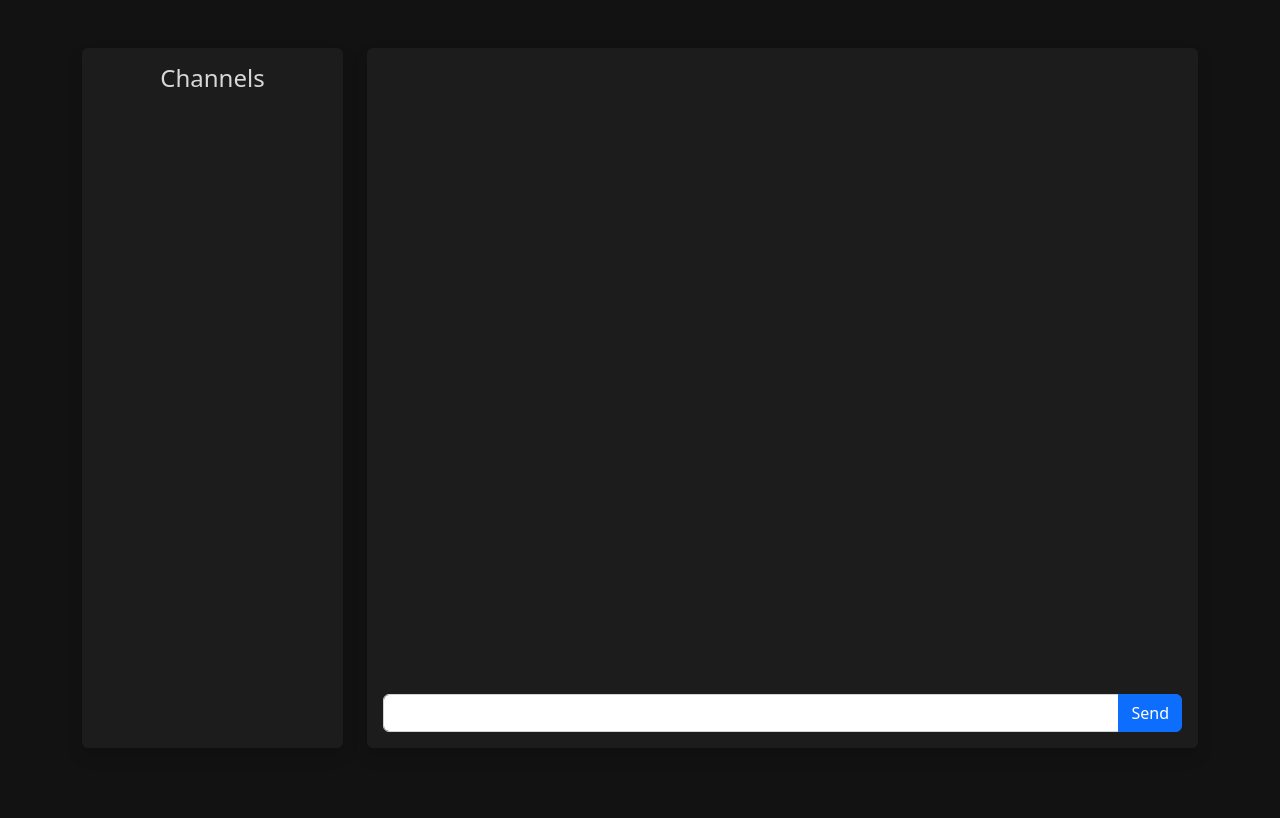
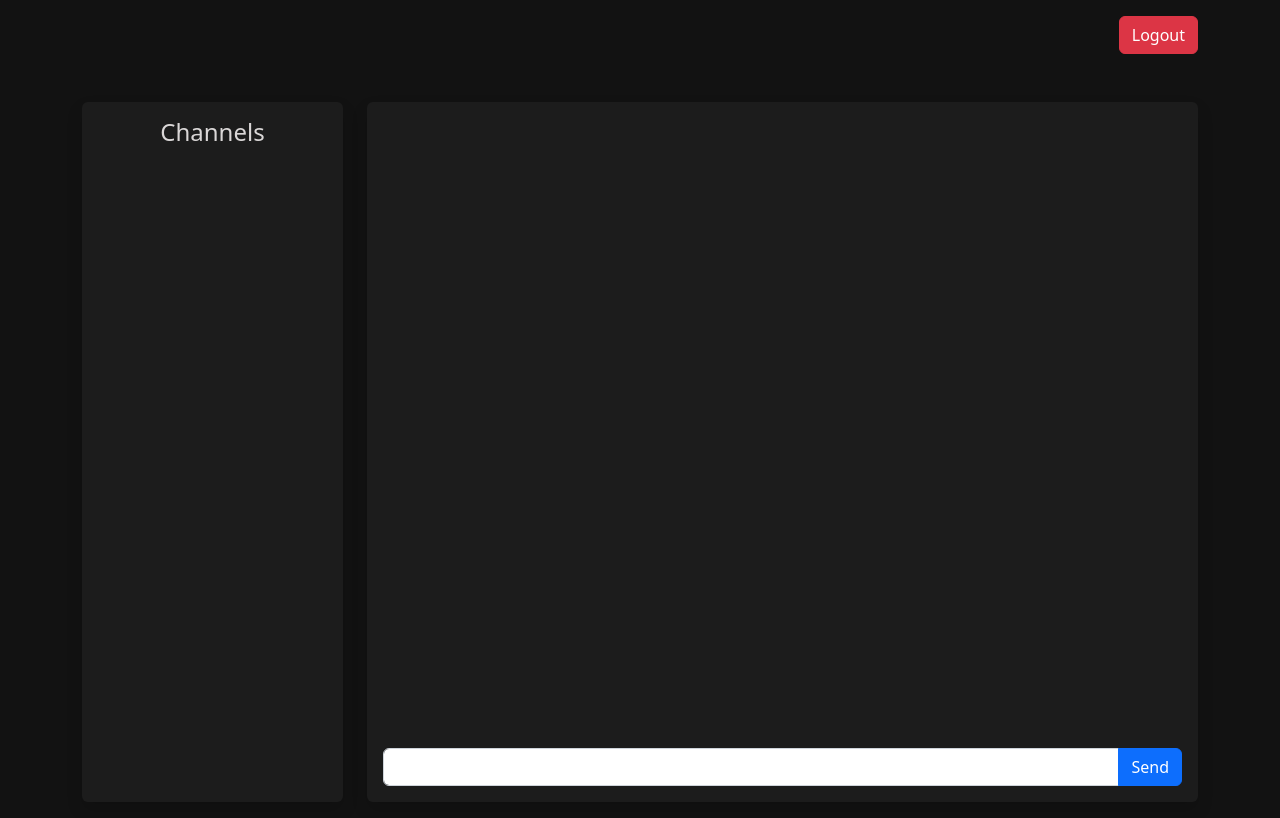
Before and after one commit to AaronAWB/Colloquy, a React (Vite) app in the folder client/: page / in a window 1280 px wide. Built offline with nearby package versions, Linux system fonts and the light colour scheme; sample sign-in values are in the browser's storage.

Commit message:
refactor handleSubmit function on Login page

```diff
--- a/client/src/pages/Chat.jsx
+++ b/client/src/pages/Chat.jsx
@@ -14,8 +14,20 @@ function Chat () {
         if (!auth.loggedIn()) {navigate('/login')};
     }, []);
 
+    const handleLogout = e => {
+        e.preventDefault();
+        auth.logout();
+        navigate('/login')
+        };
+
     return (
+
         <Container>
+            <div className='logout-button-container'>
+                <Button variant='danger' className ='logout-button mt-3' onClick={handleLogout}>
+                    Logout
+                </Button>
+            </div>
             <Row>
             <Col md={3}>
                 <div className='channels-container rounded shadow p-3 mt-5 d-flex flex-column'>
@@ -39,6 +51,7 @@ function Chat () {
             </Col>
             </Row>
         </Container>
+
     );
 }
 
--- a/client/src/pages/Login.jsx
+++ b/client/src/pages/Login.jsx
@@ -16,18 +16,14 @@ function Login () {
         if (auth.loggedIn()) {navigate('/')};
     }, []);
 
-    const handleSubmit = e => {
+    const handleSubmit = async e => {
         e.preventDefault();
-        auth.login(username, password)
-        .then(res => {
-            if (res === false) {
-                console.log('Invalid credentials.');
-                }
-            navigate('/login');
-            })
-        .catch(err => {
-            alert(err);
-            });
+        try {
+            const login = await auth.login(username, password);
+            if (login === true) {navigate('/')}
+        } catch (err) {
+            console.log(`Login failed: ${err}`)
+            }
         };
 
     return (
--- a/client/src/styles/Chat.css
+++ b/client/src/styles/Chat.css
@@ -1,5 +1,10 @@
 body {
     background-color: rgb(18, 18, 18) !important;
+}
+
+.logout-button-container {
+    display: flex;
+    justify-content: end;
 }
 
 .panel-header {
```
